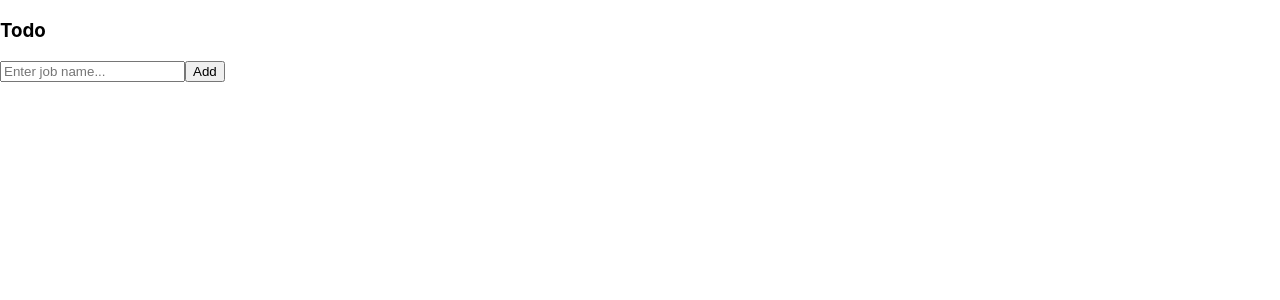
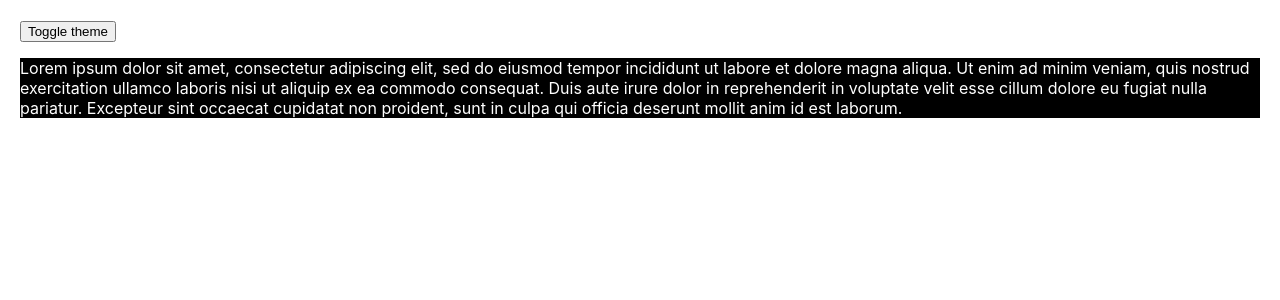
Before and after one commit to hoapng/react_f8, a React (Create React App) app: page / in a window 1280 px wide. Shown: the top 300 px of the page. Built offline with nearby package versions, Linux system fonts and the light colour scheme.

Commit message:
useContext hook

```diff
--- a/src/App.css
+++ b/src/App.css
@@ -1,38 +1,4 @@
-.App {
-  text-align: center;
+.dark{
+  color: white;
+  background-color: black;
 }
-
-.App-logo {
-  height: 40vmin;
-  pointer-events: none;
-}
-
-@media (prefers-reduced-motion: no-preference) {
-  .App-logo {
-    animation: App-logo-spin infinite 20s linear;
-  }
-}
-
-.App-header {
-  background-color: #282c34;
-  min-height: 100vh;
-  display: flex;
-  flex-direction: column;
-  align-items: center;
-  justify-content: center;
-  font-size: calc(10px + 2vmin);
-  color: white;
-}
-
-.App-link {
-  color: #61dafb;
-}
-
-@keyframes App-logo-spin {
-  from {
-    transform: rotate(0deg);
-  }
-  to {
-    transform: rotate(360deg);
-  }
-}
--- a/src/App.js
+++ b/src/App.js
@@ -1,7 +1,15 @@
-import TodoApp from "./Todo";
+import Content from "./Content";
+import './App.css'
+import { useContext } from "react";
+import { ThemeContext } from "./ThemeContext";
+
 function App (){
-  return(
-    <TodoApp></TodoApp>
-  )
+  const context = useContext(ThemeContext)
+  return (
+    <div style={{ padding: 20 }}>
+      <button onClick={context.toggleTheme}>Toggle theme</button>
+      <Content />
+    </div>
+  );
 }
 export default App
--- a/src/Content.js
+++ b/src/Content.js
@@ -1,14 +1,13 @@
-import { memo } from "react";
+import Paragraph from "./Paragraph";
 
 
-function Content ({onIncrease}){
-  console.log('check');
+
+function Content (){
 
     return (
       <div>
-        <h1>Hello </h1>
-        <button onClick={onIncrease}>Click</button>
+        <Paragraph/>
       </div>
     );
 }
-export default memo(Content)
+export default (Content)
--- /dev/null
+++ b/src/Paragraph.js
@@ -0,0 +1,22 @@
+import React from "react";
+import { useContext } from "react";
+import { ThemeContext } from "./ThemeContext";
+
+const Paragraph = () => {
+  const context = useContext(ThemeContext);
+  return (
+    <div>
+      <p className={context.theme}>
+        Lorem ipsum dolor sit amet, consectetur adipiscing elit, sed do eiusmod
+        tempor incididunt ut labore et dolore magna aliqua. Ut enim ad minim
+        veniam, quis nostrud exercitation ullamco laboris nisi ut aliquip ex ea
+        commodo consequat. Duis aute irure dolor in reprehenderit in voluptate
+        velit esse cillum dolore eu fugiat nulla pariatur. Excepteur sint
+        occaecat cupidatat non proident, sunt in culpa qui officia deserunt
+        mollit anim id est laborum.
+      </p>
+    </div>
+  );
+};
+
+export default Paragraph;
--- /dev/null
+++ b/src/ThemeContext.js
@@ -0,0 +1,23 @@
+import React from "react";
+import { useState, createContext } from "react";
+
+export const ThemeContext = createContext();
+
+function ThemeProvider({ children }) {
+  const [theme, setTheme] = useState("dark");
+
+  const toggleTheme = () => {
+    setTheme(theme === "dark" ? "light" : "dark");
+  };
+
+  const value = {
+    theme,
+    toggleTheme
+  };
+
+  return (
+    <ThemeContext.Provider value={value}>{children}</ThemeContext.Provider>
+  );
+}
+
+export default ThemeProvider;
--- a/src/Todo/action.js
+++ /dev/null
@@ -1,23 +0,0 @@
-import { ADD_JOB, DEL_JOB, SET_JOB } from "./constain"
-
-
-export const set_job = payload =>{
-    return{
-      type: SET_JOB,
-      payload
-    }
-  }
-
-   export const add_job = payload =>{
-    return{
-      type: ADD_JOB,
-      payload
-    }
-  }
-
-  export const del_job = payload =>{
-    return{
-      type: DEL_JOB,
-      payload
-    }
-  }
--- a/src/Todo/constain.js
+++ /dev/null
@@ -1,3 +0,0 @@
-export const SET_JOB ='set_job'
-export const ADD_JOB ='add_job'
-export const DEL_JOB ='del_job'
--- a/src/Todo/index.js
+++ /dev/null
@@ -1,40 +0,0 @@
-import { useReducer, useRef } from "react";
-import reducer, { initState } from "./reducer";
-import { add_job, del_job, set_job } from "./action";
-import logger from './logger'
-
-
-function TodoApp() {
-  const [state, dispatch] = useReducer(logger(reducer), initState)
-  const {job, list} = state
-
-  const inputRef = useRef()
-
-  const handleAdd =()=>{
-    dispatch(add_job(job))
-    dispatch(set_job(''))
-    inputRef.current.focus()
-  }
-  console.log(initState)
-  return (
-    <div>
-      <h3>Todo</h3>
-      <input
-      ref={inputRef}
-        value={job}
-        placeholder="Enter job name..."
-        onChange={e => {
-          dispatch(set_job(e.target.value))
-        }}
-      />
-      <button onClick={handleAdd}>Add</button>
-      <ul>
-        {list.map((job, index) => (
-          <li key={index}>{job} <button onClick={()=>dispatch(del_job(index))}>X</button></li>
-        ))}
-      </ul>
-    </div>
-  );
-}
-
-export default (TodoApp);
--- a/src/Todo/logger.js
+++ /dev/null
@@ -1,16 +0,0 @@
-function logger(reducer){
-    return (preState, action) =>{
-        console.group(action.type)
-
-        console.log('preState', preState)
-        console.log('action', action)
-        const newState = reducer(preState, action)
-
-        console.log('preState', preState)
-
-        console.groupEnd()
-        return newState
-
-    }
-}
-export default logger
--- a/src/Todo/reducer.js
+++ /dev/null
@@ -1,38 +0,0 @@
-import { ADD_JOB, DEL_JOB, SET_JOB } from "./constain"
-
-//init state
-export const initState = {
-    job: '',
-    list: []
-  }
-
-
-
-  //reducer
-  const reducer =(state, action)=>{
-
-    switch(action.type){
-      case SET_JOB:
-        return{
-          ...state, job: action.payload
-        }
-
-      case ADD_JOB:
-        return{
-          ...state, list : [...state.list, action.payload]
-        }
-
-
-      case DEL_JOB:
-        const newList = [...state.list]
-        newList.splice(action.payload, 1)
-        return{
-          ...state, list: newList
-        }
-
-      default:
-        throw new Error('Invalid')
-    }
-
-  }
-  export default reducer
--- a/src/index.js
+++ b/src/index.js
@@ -3,25 +3,18 @@ import ReactDOM from 'react-dom/client';
 import './index.css';
 import App from './App';
 import reportWebVitals from './reportWebVitals';
+import ThemeProvider from './ThemeContext';
 
-//fake cmt
-function emitComment(id){
-  setInterval(()=>{
-    window.dispatchEvent(
-      new CustomEvent(`lesson-${id}`,{
-        detail: `ND cmt lesson ${id}`
-      })
-    )}, 2000)
-}
-emitComment(1)
-emitComment(2)
-emitComment(3)
+
 
 const root = ReactDOM.createRoot(document.getElementById('root'));
 root.render(
-  <React.StrictMode>
+  <ThemeProvider>
+    <React.StrictMode>
     <App />
   </React.StrictMode>
+  </ThemeProvider>
+
 );
 
 // If you want to start measuring performance in your app, pass a function
```
